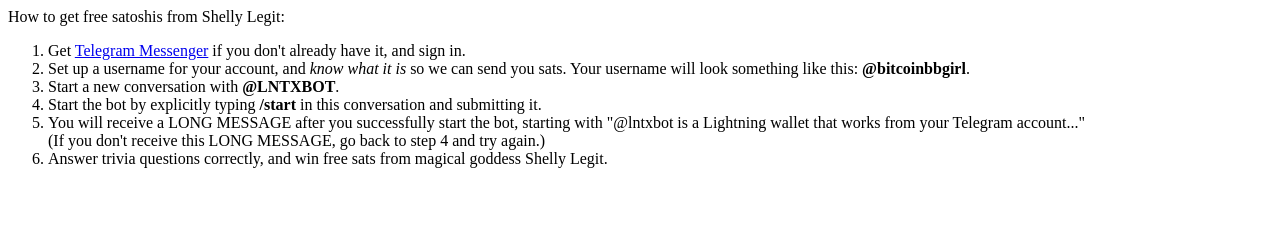
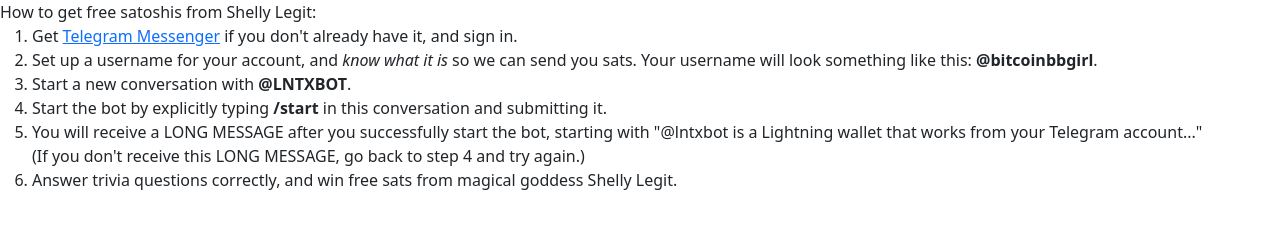
Before and after one commit to cornsluts/cornsluts.github.io, a plain HTML site: page index.html in a window 1280 px wide. Drawn offline with nearby package versions, Linux system fonts and the light colour scheme.

Commit message:
Update index.html

```diff
--- a/index.html
+++ b/index.html
@@ -1,3 +1,12 @@
+<!doctype html>
+<html lang="en">
+  <head>
+    <meta charset="utf-8">
+    <meta name="viewport" content="width=device-width, initial-scale=1">
+    <link href="https://cdn.jsdelivr.net/npm/bootstrap@5.0.0-beta3/dist/css/bootstrap.min.css" rel="stylesheet" integrity="sha384-eOJMYsd53ii+scO/bJGFsiCZc+5NDVN2yr8+0RDqr0Ql0h+rP48ckxlpbzKgwra6" crossorigin="anonymous">
+  </head>
+  <body>
+  <script src="https://cdn.jsdelivr.net/npm/bootstrap@5.0.0-beta3/dist/js/bootstrap.bundle.min.js" integrity="sha384-JEW9xMcG8R+pH31jmWH6WWP0WintQrMb4s7ZOdauHnUtxwoG2vI5DkLtS3qm9Ekf" crossorigin="anonymous"></script>
   How to get free satoshis from Shelly Legit:
   <ol>
     <li>Get <a href="https://apps.apple.com/us/app/telegram-messenger/id686449807">Telegram Messenger</a> if you don't already have it, and sign in.
@@ -9,3 +18,5 @@ How to get free satoshis from Shelly Legit:
     (If you don't receive this LONG MESSAGE, go back to step 4 and try again.)
     <li>Answer trivia questions correctly, and win free sats from magical goddess Shelly Legit.
   </ol>
+  </body>
+</html>
```
Lines whose indentation alone changed are shown as unchanged.
